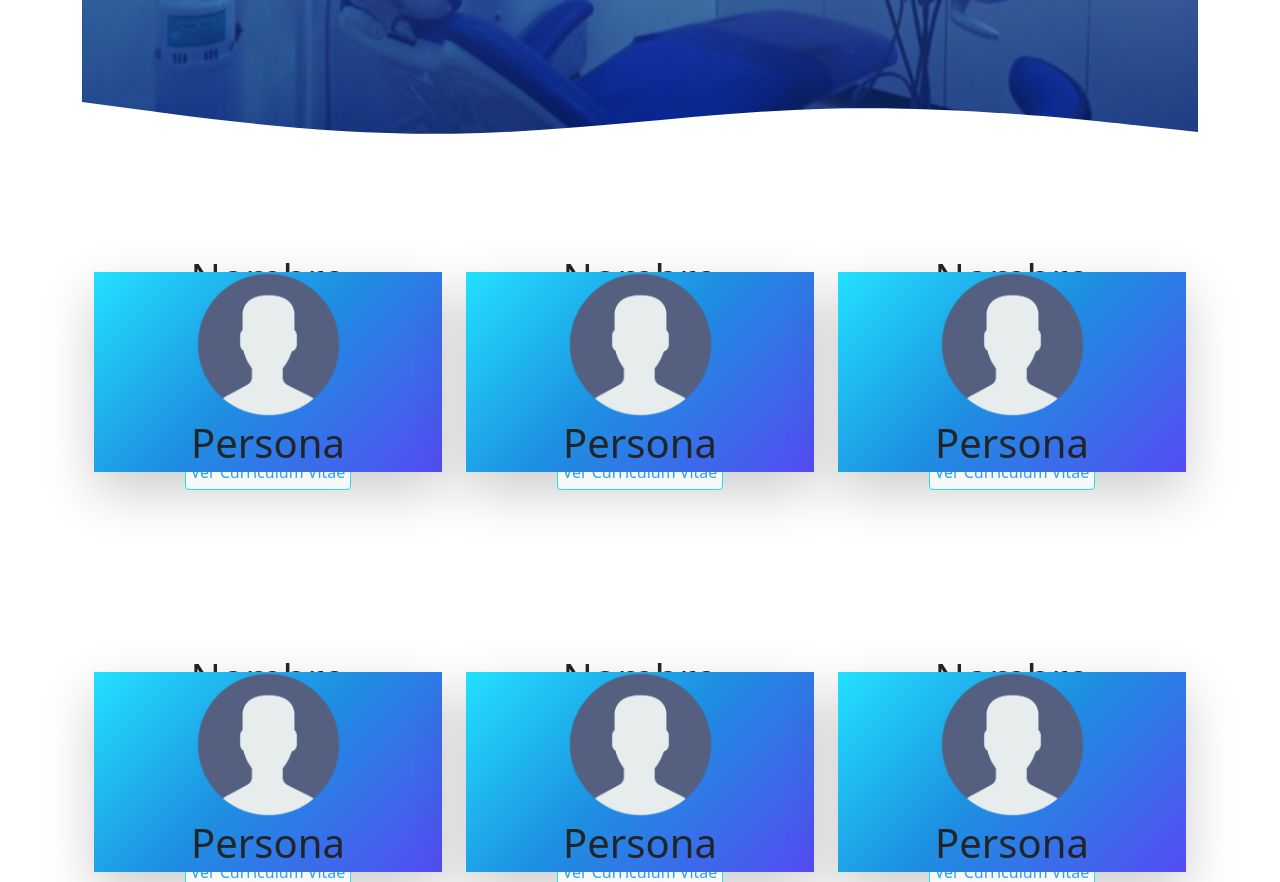
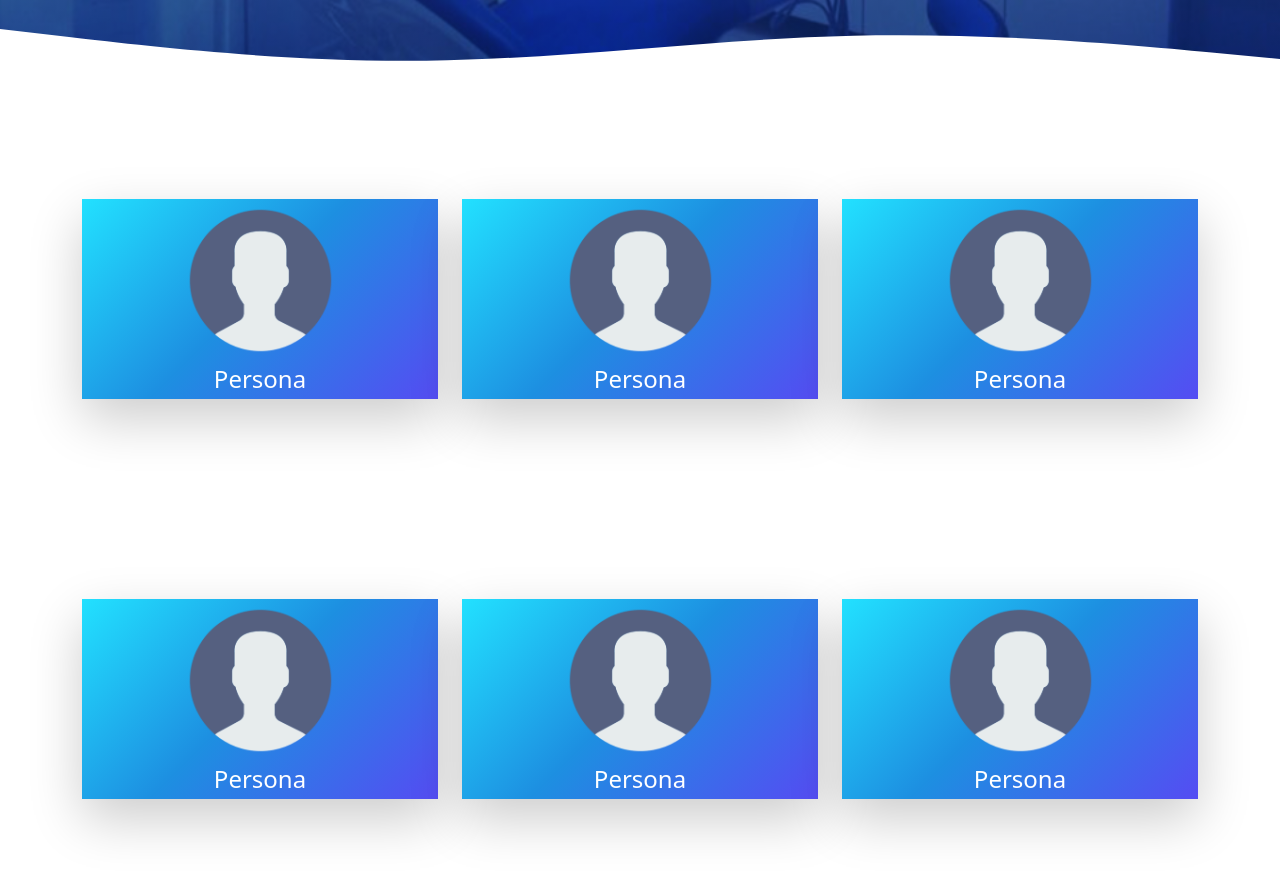
Before and after one commit to PROYECTO-ROJAS/PROYECTOROJAS, a PHP site: page / in a window 1280 px wide. Shown: the part 3190-4072 px from the top of the page. Run offline with PHP 8.4, Linux system fonts and the light colour scheme; some libraries are stand-ins or nearby versions.

Commit message:
Correcion index
nuevo css y cambio a index

```diff
--- a/Css/CardPro.css
+++ b/Css/CardPro.css
@@ -31,12 +31,12 @@
     max-width: 150px;
 }
 
-.cardPro .cara.cara1 .content h3{
+.cardPro .cara.cara1 .content h1{
     margin: 10px 0 0;
     padding: 0;
     color: #fff;
     text-align: center;
-    font-size: 1.5em;
+
 }
 
  .cardPro .cara.cara2{
--- /dev/null
+++ b/Css/correcion.css
@@ -0,0 +1,12 @@
+#p{
+    font-size: 1.5rem;
+    color: white;
+}
+#size_persona{
+  font-size:1.0rem;
+
+}
+#size_name{
+    font-size: 1.5rem;
+
+}
--- a/index.html
+++ b/index.html
@@ -7,6 +7,7 @@
     <meta name="viewport" content="width=device-width, initial-scale=1.0" />
     <title>DENTAL ROJAS | Inicio </title>
     <!-- CSS -->
+    <link rel="stylesheet" href="Css/correcion.css">
     <link rel="stylesheet" href="Css/estilos.css">
     <link rel="stylesheet" href="Css/botones.css">
     <link rel="stylesheet" href="Css/CardPro.css">
@@ -144,7 +145,7 @@
 
                 <!--Foto-->
                 <div class="col-md-6" style="margin: auto auto;">
-                    <img src="Img/img1.png" class="d-block w-100" alt="img1>
+                    <img src="Img/img1.png" class="d-block w-100" alt="img1">
                 </div>
             </div>
 
@@ -159,7 +160,7 @@
                     </div>
                     <div class="back-face">
                         <span>nuestros Tratamientos</span>
-                        <p>
+                        <p >
                             Somos dentistas con dilatada experiencia y en continua formación. Conozca más sobre nuestros tratamientos.
                         </p>
                         <a href="vistas/Tratamientos/tratamientos.html" class="btn btn-lg btn-outline-primary sombraB" style="background-color: #00b7ff; color:white">Ir a Tratamientos</a>
@@ -215,7 +216,7 @@
                 <div class="col-md-8" style="margin-top: 100px;">
                     <center>
                         <h1 data-aos="zoom-in" data-aos-duration="900">Novedades</h1>
-                        <h2 data-aos="zoom-in" data-aos-duration="900">Conozca lo nuevo de nuestra gama de productos, promociones en tratamienos, avisos que podrian ayudarle a usted. Contamos con una amplia oferta en insumos, equipamiento, indumentaria y mucho más.
+                        <h2 data-aos="zoom-in" data-aos-duration="900" id="p" >Conozca lo nuevo de nuestra gama de productos, promociones en tratamienos, avisos que podrian ayudarle a usted. Contamos con una amplia oferta en insumos, equipamiento, indumentaria y mucho más.
                         </h2>
                         <img src="Img/img2.png" class="d-block w-100" alt="alt2">
                     </center>
@@ -283,13 +284,13 @@
                             <div class="cara cara1">
                                 <div class="content">
                                     <img src="Img/secretary.png" alt="secretary_img">
-                                    <h1>Persona</h1>
+                                    <h1 id="p">Persona</h1>
                                 </div>
                             </div>
                             <div class="cara cara2">
                                 <div class="content">
-                                    <h1>Nombre Apellido</h1>
-                                    <p>Especializadx en "tratamiento"</p>
+                                    <h1 id="size_name">Nombre Apellido</h1>
+                                    <p>Especialidado en "tratamiento"</p>
                                     <div>
                                         <img src="Img/Logo.png" style="width: 100px;" alt="logo">
                                     </div>
@@ -309,13 +310,13 @@
                             <div class="cara cara1">
                                 <div class="content">
                                     <img src="Img/secretary.png" alt="secretary">
-                                    <h1>Persona</h1>
+                                    <h1 id="p">Persona</h1>
                                 </div>
                             </div>
                             <div class="cara cara2">
                                 <div class="content">
-                                    <h1>Nombre Apellido</h1>
-                                    <p>Especializadx en "tratamiento"</p>
+                                    <h1 id="size_name">Nombre Apellido</h1>
+                                    <p>Especialidado en "tratamiento"</p>
                                     <div>
                                         <img src="Img/Logo.png" style="width: 100px;" alt="logo">
                                     </div>
@@ -335,13 +336,13 @@
                             <div class="cara cara1">
                                 <div class="content">
                                     <img src="Img/secretary.png" alt="secretary_img">
-                                    <h1>Persona</h1>
+                                    <h1 id="p">Persona</h1>
                                 </div>
                             </div>
                             <div class="cara cara2">
                                 <div class="content">
-                                    <h1>Nombre Apellido</h1>
-                                    <p>Especializadx en "tratamiento"</p>
+                                    <h1 id="size_name">Nombre Apellido</h1>
+                                    <p>Especialidado en "tratamiento"</p>
                                     <div>
                                         <img src="Img/Logo.png" style="width: 100px;" alt="logo">
                                     </div>
@@ -361,13 +362,13 @@
                             <div class="cara cara1">
                                 <div class="content">
                                     <img src="Img/secretary.png" alt="secretaty_img">
-                                    <h1>Persona</h1>
+                                    <h1 id="p">Persona</h1>
                                 </div>
                             </div>
                             <div class="cara cara2">
                                 <div class="content">
-                                    <h1>Nombre Apellido</h1>
-                                    <p>Especializadx en "tratamiento"</p>
+                                    <h1 id="size_name">Nombre Apellido</h1>
+                                    <p>Especialidado en "tratamiento"</p>
                                     <div>
                                         <img src="Img/Logo.png" style="width: 100px;" alt="logo">
                                     </div>
@@ -387,13 +388,13 @@
                             <div class="cara cara1">
                                 <div class="content">
                                     <img src="Img/secretary.png"alt="secretaty_img">
-                                    <h1>Persona</h1>
+                                    <h1 id="p">Persona</h1>
                                 </div>
                             </div>
                             <div class="cara cara2">
                                 <div class="content">
-                                    <h1>Nombre Apellido</h1>
-                                    <p>Especializadx en "tratamiento"</p>
+                                    <h1 id="size_name">Nombre Apellido</h1>
+                                    <p>Especialidado en "tratamiento"</p>
                                     <div>
                                         <img src="Img/Logo.png" style="width: 100px;" alt="logo">
                                     </div>
@@ -413,13 +414,13 @@
                             <div class="cara cara1">
                                 <div class="content">
                                     <img src="Img/secretary.png" alt="secretaty_img">
-                                    <h1>Persona</h1>
+                                    <h1 id="p">Persona</h1>
                                 </div>
                             </div>
                             <div class="cara cara2">
                                 <div class="content">
-                                    <h1>Nombre Apellido</h1>
-                                    <p>Especializadx en "tratamiento"</p>
+                                    <h1 id="size_name">Nombre Apellido</h1>
+                                    <p>Especialidado en "tratamiento"</p>
                                     <div>
                                         <img src="Img/Logo.png" style="width: 100px;" alt="logo">
                                     </div>
@@ -547,7 +548,7 @@
 
                     <!-- TRATAMINETOS column -->
                     <div class="col-md-4 col-lg-2 col-xl-2 col-xxl-2">
-                        <h1 class="text-uppercase mb-4 font-weight-bold">Tratamientos</h1>
+                        <h1 class="text-uppercase mb-4 font-weight-bold" id="size_persona">Tratamientos</h1>
                         <p>
                             <a class="text-white">Ortodoncia</a>
                         </p>
@@ -569,8 +570,8 @@
 
                     <!-- CONTACTOS column -->
                     <div class="col-md-3">
-                        <h1 class="text-uppercase mb-4 font-weight-bold">Contactos</h1>
-                        <p><i class="bi bi-building"></i> Rojas 68, CABA</p>
+                        <h1 class="text-uppercase mb-4 font-weight-bold" id="size_persona">Contactos</h1>
+                        <p><i class="bi bi-building" ></i> Rojas 68, CABA</p>
                         <p><i class="bi bi-envelope-open"></i> dentalrojasrojas@gmail.com</p>
                         <p><i class="bi bi-telephone-outbound"></i> 4901-5451</p>
                         <p><i class="bi bi-telephone-outbound"></i> +54 9 11 6587-9270</p>
@@ -579,7 +580,7 @@
                     <!-- REDES SOCIALES column -->
                     <div class="col-md-12 col-lg-2 col-xxl-3 ">
                         <center>
-                            <h1 class="text-uppercase font-weight-bold">¡Seguinos!</h1>
+                            <h1 class="text-uppercase font-weight-bold" id="size_persona">¡Seguinos!</h1>
                             <div class="col-lg ">
                                 <!-- Facebook -->
                                 <a class="btn btn-primary btn-floating m-1" style="background-color: #3b5998 ; border-radius: 50%;" href="https://www.facebook.com/Dental-Rojas-1267116686648553/" target="_blank" role="button"><i class="bi bi-facebook"></i></a>
```
